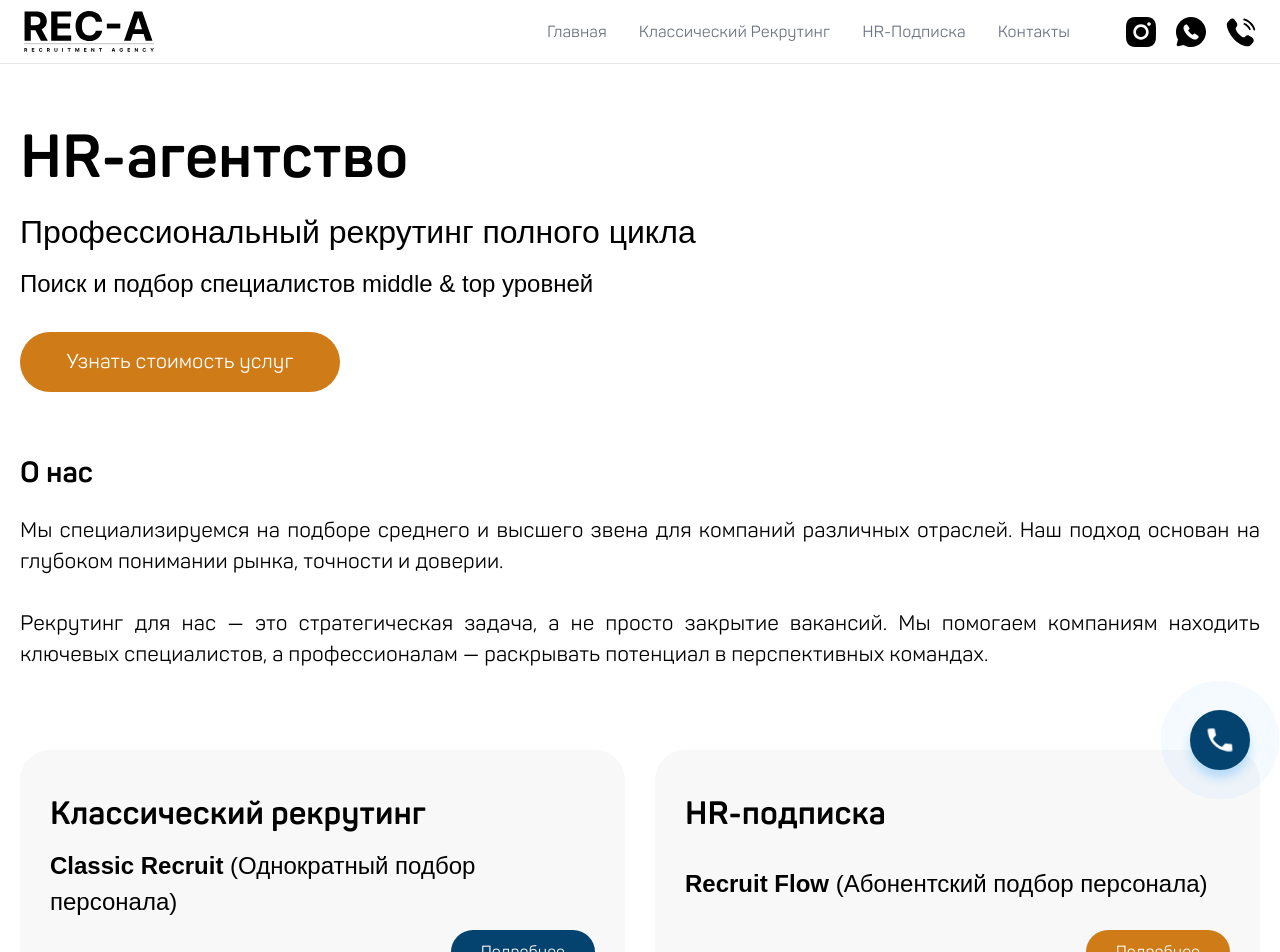
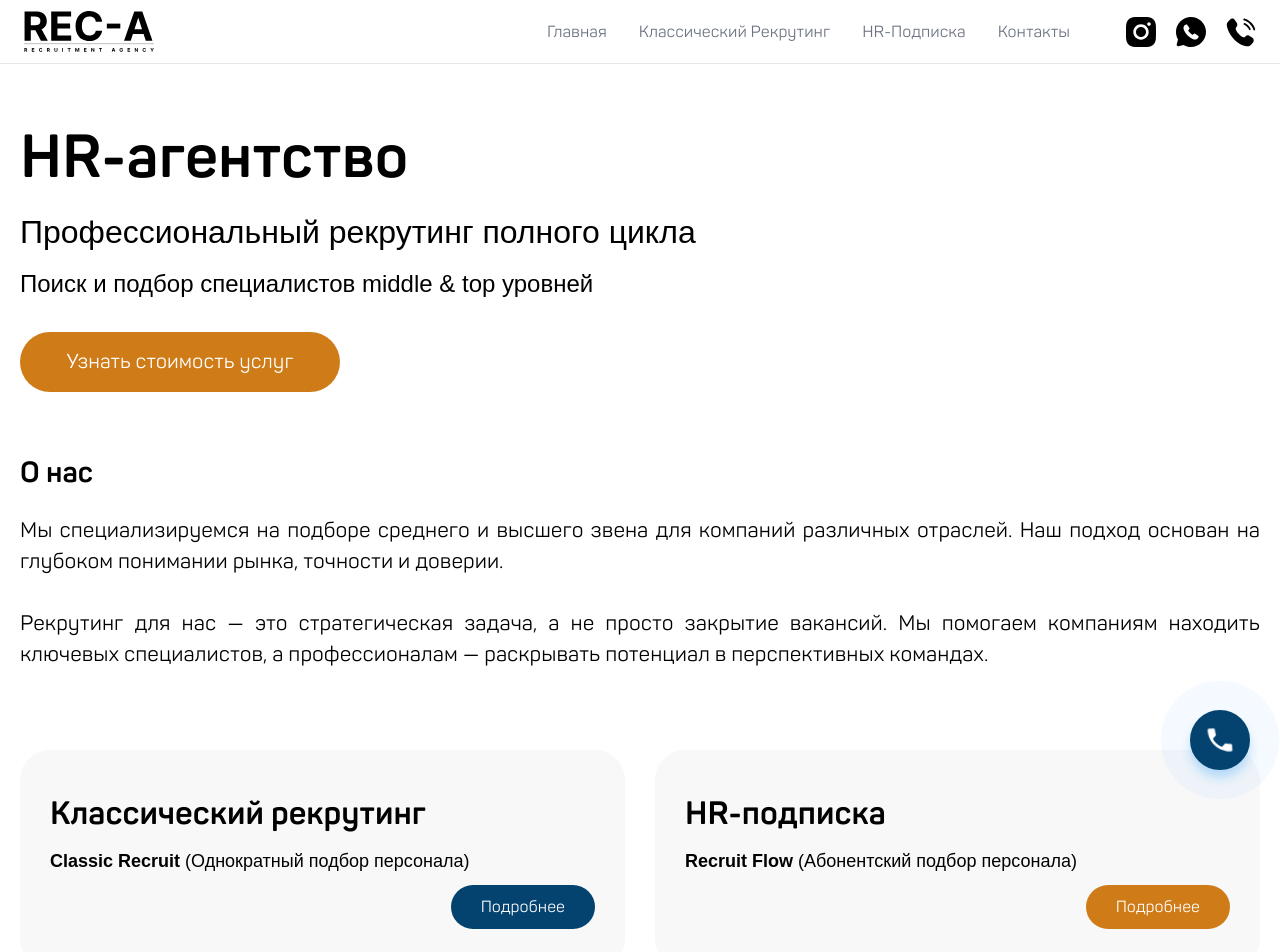
Before and after one commit to olga1124/RECA.KZ, a Next.js app: page / in a window 1280 px wide. Shown: the top 952 px of the page. Built offline with nearby package versions, Linux system fonts and the light colour scheme.

Commit message:
Update globals.css

```diff
--- a/src/assets/styles/globals.css
+++ b/src/assets/styles/globals.css
@@ -271,7 +271,7 @@ p {
     }
 
     p {
-        font-size: clamp(16px, 4vw, 24px);
+        font-size: clamp(16px, 4vw, 18px);
         font-family: Arial, Helvetica, sans-serif;
     }
 
```
